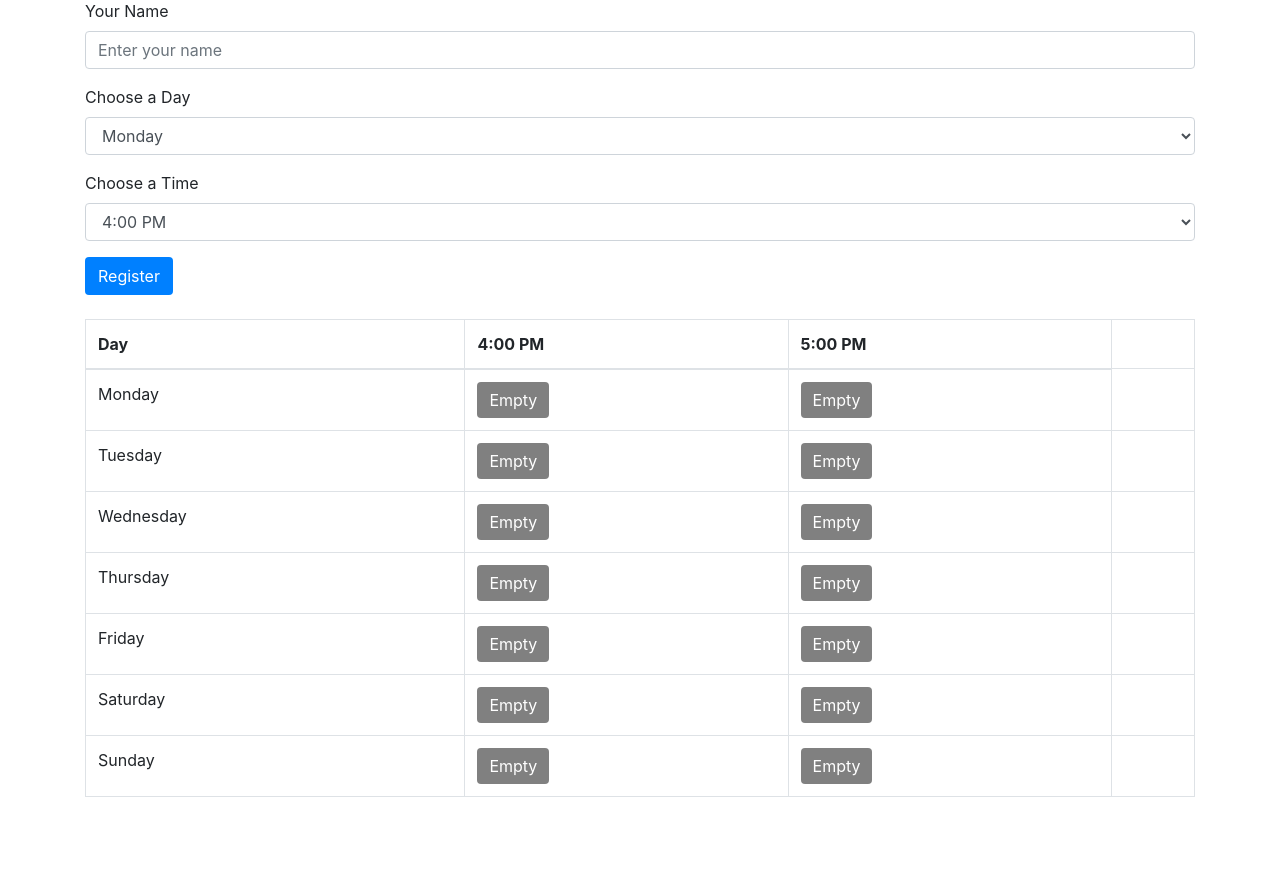
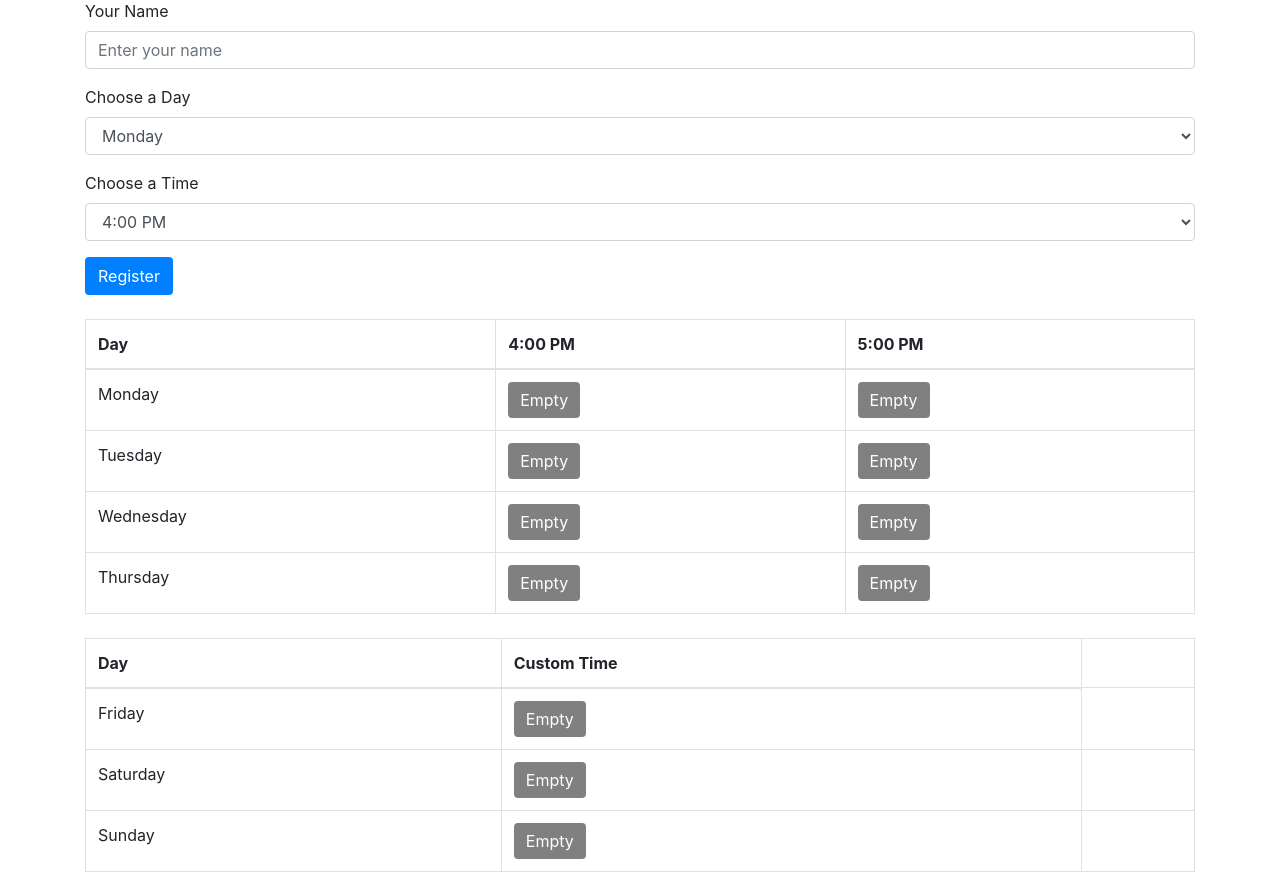
Before and after one commit to Cody-LLC/WebsitePyT, a Flask app: page / in a window 1280 px wide. Shown: the part 99-987 px from the top of the page. Before the commit the page ends 896 px from the top, so only its background shows below. Run offline with Flask 3, Linux system fonts and the light colour scheme; some libraries are stand-ins or nearby versions.

Commit message:
custom times savable finally

```diff
--- a/website/templates/home.html
+++ b/website/templates/home.html
@@ -6,7 +6,8 @@
   <h3 class="text-center">Schedule</h3>
 
   <!-- Appointment Booking Form -->
-  <form method="POST">
+  <form method="POST" action="{{ url_for('views.home') }}">
+    <input type="hidden" name="form-type" value="appointment">
     <div class="form-group">
       <label for="name">Your Name</label>
       <input type="text" class="form-control" id="name" name="name" placeholder="Enter your name" required>
@@ -43,7 +44,7 @@
     <button type="submit" class="btn btn-custom">Register</button>
   </form>
 
-  <!-- Schedule Table -->
+  <!-- Schedule Table for Monday to Thursday -->
   <table class="table table-bordered mt-4">
     <thead>
       <tr>
@@ -54,6 +55,7 @@
     </thead>
     <tbody>
       {% for day, timeslots in schedule.items() %}
+        {% if day in ['Monday', 'Tuesday', 'Wednesday', 'Thursday'] %}
         <tr>
           <td>{{ day }}</td>
           <td>
@@ -76,22 +78,61 @@
               <a href="#" class="btn btn-primary" disabled>Empty</a>
             {% endif %}
           </td>
+        </tr>
+        {% endif %}
+      {% endfor %}
+    </tbody>
+  </table>
+
+  <!-- Schedule Table for Friday to Sunday -->
+  <table class="table table-bordered mt-4">
+    <thead>
+      <tr>
+        <th scope="col">Day</th>
+        <th scope="col">Custom Time</th>
+        {% if is_admin %}
+        <th scope="col">Action</th>
+        {% endif %}
+      </tr>
+    </thead>
+    <tbody>
+      {% for day, timeslots in schedule.items() %}
+        {% if day in ['Friday', 'Saturday', 'Sunday'] %}
+        <tr>
+          <td>{{ day }}</td>
           <td>
-          {% if day in ['Friday', 'Saturday', 'Sunday'] and is_admin %}
+            {% if timeslots['custom'] %}
+              {% for custom_user in timeslots['custom'] %}
+                {{ custom_user.name }} at {{ custom_user.time }}<br>
+                {% if is_admin %}
+                  <!-- Render a delete button for each custom appointment -->
+                  <a href="{{ url_for('views.home', delete=custom_user.id) }}" class="btn btn-danger btn-sm custom-delete-btn ml-2 mb-2">Delete</a>
+                {% endif %}
+              {% endfor %}
+            {% else %}
+              <a href="#" class="btn btn-primary" disabled>Empty</a>
+            {% endif %}
+          </td>
+          <td>
+            {% if is_admin %}
               {% if not timeslots['custom'] %}
-              <!-- Custom time input only for Friday, Saturday, and Sunday -->
-              <form method="POST" action="{{ url_for('views.home') }}">
+                <!-- Custom time input for Friday, Saturday, and Sunday -->
+                <form method="POST">
+                  <input type="hidden" name="form-type" value="admin">
                   <input type="hidden" name="day" value="{{ day }}">
-                <input type="text" name="custom_time" placeholder="e.g., 6:30" class="form-control mb-2" />
+                  <div class="form-group">
+                    <input type="text" name="custom-time" placeholder="e.g., 7:30 PM" class="form-control mb-2" />
+                  </div>
                   <button type="submit" class="btn btn-custom">Set available time</button>
                 </form>
               {% endif %}
             {% endif %}
           </td>
         </tr>
+        {% endif %}
       {% endfor %}
     </tbody>
-  </table>
+
 
   <!-- JavaScript to toggle time selection or custom time input -->
   <script>
```
Lines whose indentation alone changed are shown as unchanged.
